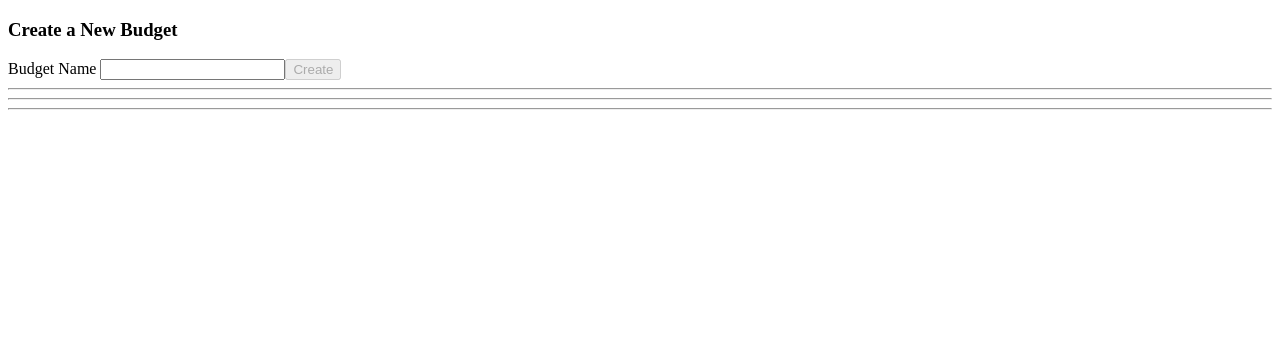
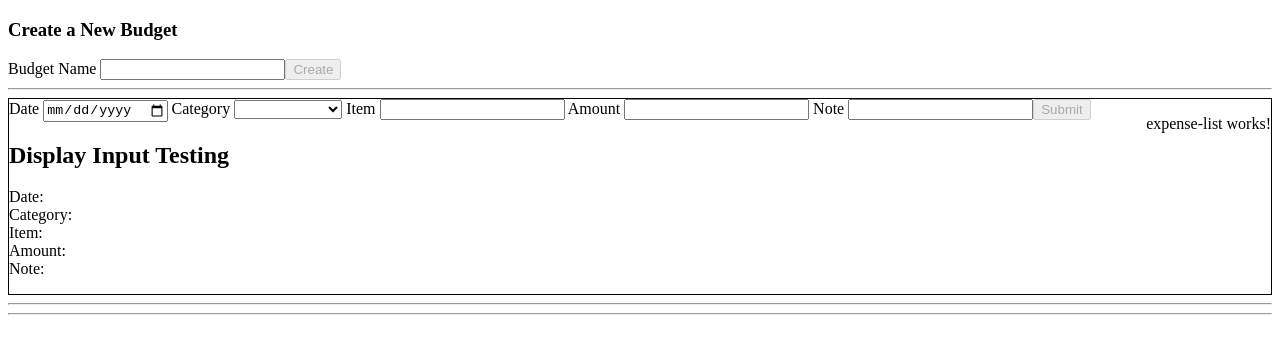
Before and after one commit to douar/budget, an Angular app: page / in a window 1280 px wide. Shown: the top 354 px of the page. Built offline with nearby package versions, Linux system fonts and the light colour scheme.

Commit message:
render expense-list

```diff
--- a/src/app/components/create/create-new/create-new.component.css
+++ b/src/app/components/create/create-new/create-new.component.css
@@ -0,0 +1,5 @@
+.create-new-budget-content-view-expense {
+  border: black solid thin;
+  display: flex;
+  justify-content: space-between;
+}
--- a/src/app/components/create/create-new/create-new.component.html
+++ b/src/app/components/create/create-new/create-new.component.html
@@ -5,10 +5,16 @@
   </div>
 
   <div class="create-new-budget-content-view" *ngIf="currentPage$ | async as count">
-    <app-budget *ngIf="count === 1"></app-budget>
+    <div class="create-new-budget-content-view-name" *ngIf="count === 1">
+      <app-budget></app-budget>
+    </div>
     <hr>
 
-    <app-expense *ngIf="count === 2" ></app-expense>
+<!--    <div class="create-new-budget-content-view-expense" *ngIf="count === 2">-->
+    <div class="create-new-budget-content-view-expense" *ngIf="count === 1">
+      <app-expense></app-expense>
+      <app-expense-list></app-expense-list>
+    </div>
     <hr>
 
     <app-income *ngIf="count === 3"></app-income>
```
